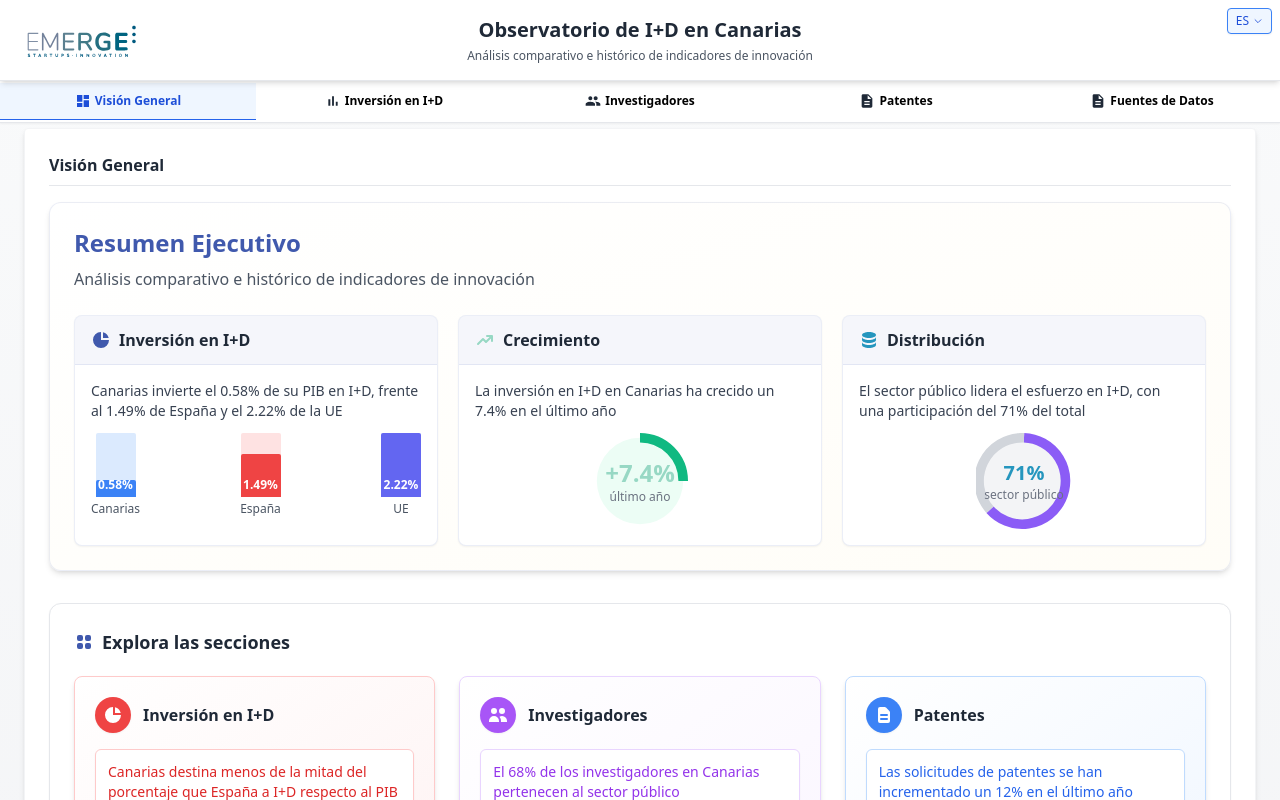
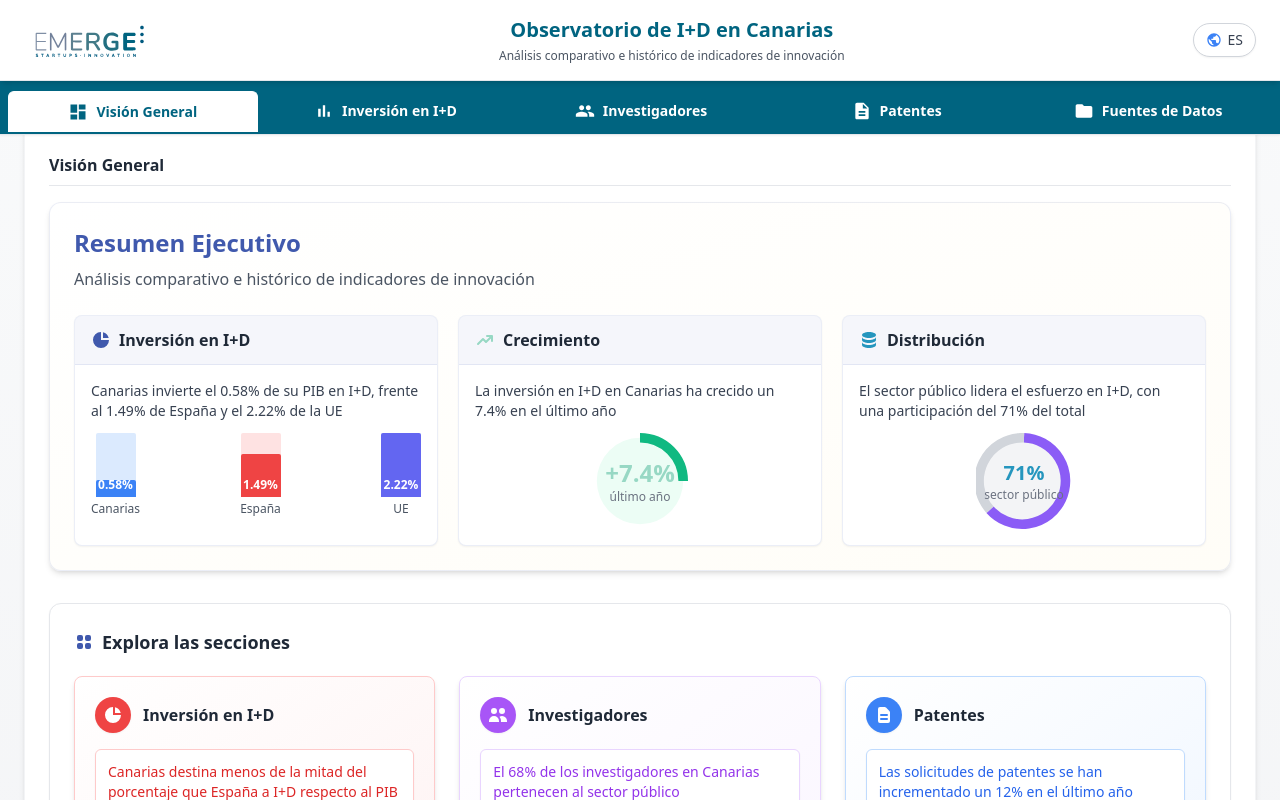
Before and after one commit to dani-rios-data/emerge, a React (Vite) app: page / in a window 1280 px wide. Shown: the top 800 px of the page. Built offline with nearby package versions, Linux system fonts and the light colour scheme.

Commit message:
update nav bar

```diff
--- a/src/App.tsx
+++ b/src/App.tsx
@@ -54,35 +54,35 @@ const App: React.FC = () => {
       {/* Contenedor para elementos fijos */}
       <div className="fixed top-0 left-0 right-0 z-30">
         {/* Header con logo integrado */}
-        <header className="bg-white py-4 px-2 shadow-md border-b border-gray-200 relative">
+        <header className="bg-white py-4 px-6 shadow-md border-b border-gray-200 relative flex items-center justify-between">
           {/* Logo en el lado izquierdo, perfectamente centrado verticalmente */}
-          <div className="absolute left-4 top-1/2 transform -translate-y-1/2">
+          <div className="flex-shrink-0">
             <img src="/emerge_logo.svg" alt="EMERGE Logo" className="h-12" />
           </div>
 
-          <div className="max-w-3xl mx-auto text-center">
-            <h1 className="text-xl font-bold text-gray-800 mb-1">{t('title')}</h1>
+          <div className="flex-grow text-center">
+            <h1 className="text-xl font-bold mb-1" style={{ color: '#006480' }}>{t('title')}</h1>
             <p className="text-xs text-gray-600 font-normal">{t('subtitle')}</p>
           </div>
 
-          {/* Selector de idioma en la esquina superior derecha */}
-          <div className="absolute top-2 right-2 z-50">
+          {/* Selector de idioma alineado verticalmente al centro */}
+          <div className="flex-shrink-0 flex items-center">
             <div className="relative">
               <button
                 onClick={() => setShowLangDropdown(!showLangDropdown)}
-                className="px-2 py-1 border border-blue-500 rounded bg-blue-50 text-blue-700 text-xs font-medium hover:bg-blue-100 flex items-center shadow-sm transition-all hover:shadow"
+                className="px-3 py-1.5 border border-gray-300 rounded-full bg-white text-gray-700 text-sm font-medium hover:bg-gray-50 flex items-center shadow-sm transition-all"
               >
+                <svg className="w-4 h-4 mr-1.5 text-blue-500" fill="currentColor" viewBox="0 0 24 24" xmlns="http://www.w3.org/2000/svg">
+                  <path d="M12 2C6.48 2 2 6.48 2 12s4.48 10 10 10 10-4.48 10-10S17.52 2 12 2zm-1 17.93c-3.95-.49-7-3.85-7-7.93 0-.62.08-1.21.21-1.79L9 15v1c0 1.1.9 2 2 2v1.93zm6.9-2.54c-.26-.81-1-1.39-1.9-1.39h-1v-3c0-.55-.45-1-1-1H8v-2h2c.55 0 1-.45 1-1V7h2c1.1 0 2-.9 2-2v-.41c2.93 1.19 5 4.06 5 7.41 0 2.08-.8 3.97-2.1 5.39z" />
+                </svg>
                 {language === 'es' ? 'ES' : 'EN'}
-                <svg className="ml-1 w-2.5 h-2.5" fill="none" stroke="currentColor" viewBox="0 0 24 24" xmlns="http://www.w3.org/2000/svg">
-                  <path strokeLinecap="round" strokeLinejoin="round" strokeWidth={2} d="M19 9l-7 7-7-7" />
-                </svg>
               </button>
 
               {showLangDropdown && (
-                <div className="absolute right-0 mt-0.5 w-12 bg-white border border-gray-200 rounded shadow-md ring-1 ring-black ring-opacity-5">
+                <div className="absolute right-0 mt-1 w-20 bg-white border border-gray-200 rounded shadow-md ring-1 ring-black ring-opacity-5 z-50">
                   <button
                     onClick={toggleLanguage}
-                    className="block w-full text-center px-1.5 py-1 text-xs font-medium hover:bg-blue-50 transition-colors duration-150"
+                    className="block w-full text-center px-2 py-1.5 text-sm font-medium hover:bg-gray-50 transition-colors duration-150"
                   >
                     {language === 'es' ? 'EN' : 'ES'}
                   </button>
@@ -93,87 +93,97 @@ const App: React.FC = () => {
         </header>
 
         {/* Navigation - ancho completo, justo debajo del header */}
-        <nav className="bg-white shadow-sm w-full border-b border-gray-200 py-0.5">
+        <nav style={{ backgroundColor: '#006480' }} className="shadow-sm w-full border-b py-0.5" >
           <div className="max-w-7xl mx-auto">
-            <ul className="flex">
+            <ul className="flex pt-2 px-2">
               <li
-                className={`cursor-pointer px-2 py-2.5 text-center flex-1 border-b transition-all duration-200 ${activeTab === 'overview' ? 'border-blue-600 bg-blue-50 text-blue-700 font-medium' : 'border-transparent hover:bg-gray-50 hover:border-gray-300'}`}
+                className={`cursor-pointer py-2.5 px-4 text-center flex-1 transition-all duration-200 rounded-t-md ${activeTab === 'overview' ? 'bg-white border-l border-r border-t border-white font-medium' : 'text-white hover:bg-opacity-80'}`}
+                style={{ color: activeTab === 'overview' ? '#006480' : 'white' }}
                 onClick={() => setActiveTab('overview')}
               >
                 <div className="flex items-center justify-center">
                   <svg
-                    className={`w-4 h-4 mr-1 ${activeTab === 'overview' ? 'text-blue-700' : 'text-gray-800'}`}
+                    className={`w-5 h-5 mr-2`}
+                    style={{ color: activeTab === 'overview' ? '#006480' : 'white' }}
                     fill="currentColor"
                     viewBox="0 0 24 24"
                     xmlns="http://www.w3.org/2000/svg"
                   >
                     <path d="M3 13h8V3H3v10zm0 8h8v-6H3v6zm10 0h8V11h-8v10zm0-18v6h8V3h-8z" />
                   </svg>
-                  <span className="text-xs font-semibold">{t('overview')}</span>
+                  <span className="text-sm font-semibold">{t('overview')}</span>
                 </div>
               </li>
               <li
-                className={`cursor-pointer px-2 py-2.5 text-center flex-1 border-b transition-all duration-200 ${activeTab === 'investment' ? 'border-blue-600 bg-blue-50 text-blue-700 font-medium' : 'border-transparent hover:bg-gray-50 hover:border-gray-300'}`}
+                className={`cursor-pointer py-2.5 px-4 text-center flex-1 transition-all duration-200 rounded-t-md mx-1 ${activeTab === 'investment' ? 'bg-white border-l border-r border-t border-white font-medium' : 'text-white hover:bg-opacity-80'}`}
+                style={{ color: activeTab === 'investment' ? '#006480' : 'white' }}
                 onClick={() => setActiveTab('investment')}
               >
                 <div className="flex items-center justify-center">
                   <svg
-                    className={`w-4 h-4 mr-1 ${activeTab === 'investment' ? 'text-blue-700' : 'text-gray-800'}`}
+                    className={`w-5 h-5 mr-2`}
+                    style={{ color: activeTab === 'investment' ? '#006480' : 'white' }}
                     fill="currentColor"
                     viewBox="0 0 24 24"
                     xmlns="http://www.w3.org/2000/svg"
                   >
                     <path d="M5 9.2h3V19H5V9.2zM10.6 5h2.8v14h-2.8V5zm5.6 8H19v6h-2.8v-6z" />
                   </svg>
-                  <span className="text-xs font-semibold">{t('investment')}</span>
+                  <span className="text-sm font-semibold">{t('investment')}</span>
                 </div>
               </li>
               <li
-                className={`cursor-pointer px-2 py-2.5 text-center flex-1 border-b transition-all duration-200 ${activeTab === 'researchers' ? 'border-blue-600 bg-blue-50 text-blue-700 font-medium' : 'border-transparent hover:bg-gray-50 hover:border-gray-300'}`}
+                className={`cursor-pointer py-2.5 px-4 text-center flex-1 transition-all duration-200 rounded-t-md mx-1 ${activeTab === 'researchers' ? 'bg-white border-l border-r border-t border-white font-medium' : 'text-white hover:bg-opacity-80'}`}
+                style={{ color: activeTab === 'researchers' ? '#006480' : 'white' }}
                 onClick={() => setActiveTab('researchers')}
               >
                 <div className="flex items-center justify-center">
                   <svg
-                    className={`w-4 h-4 mr-1 ${activeTab === 'researchers' ? 'text-blue-700' : 'text-gray-800'}`}
+                    className={`w-5 h-5 mr-2`}
+                    style={{ color: activeTab === 'researchers' ? '#006480' : 'white' }}
                     fill="currentColor"
                     viewBox="0 0 24 24"
                     xmlns="http://www.w3.org/2000/svg"
                   >
                     <path d="M16 11c1.66 0 2.99-1.34 2.99-3S17.66 5 16 5c-1.66 0-3 1.34-3 3s1.34 3 3 3zm-8 0c1.66 0 2.99-1.34 2.99-3S9.66 5 8 5C6.34 5 5 6.34 5 8s1.34 3 3 3zm0 2c-2.33 0-7 1.17-7 3.5V19h14v-2.5c0-2.33-4.67-3.5-7-3.5zm8 0c-.29 0-.62.02-.97.05 1.16.84 1.97 1.97 1.97 3.45V19h6v-2.5c0-2.33-4.67-3.5-7-3.5z" />
                   </svg>
-                  <span className="text-xs font-semibold">{t('researchers')}</span>
+                  <span className="text-sm font-semibold">{t('researchers')}</span>
                 </div>
               </li>
               <li
-                className={`cursor-pointer px-2 py-2.5 text-center flex-1 border-b transition-all duration-200 ${activeTab === 'patents' ? 'border-blue-600 bg-blue-50 text-blue-700 font-medium' : 'border-transparent hover:bg-gray-50 hover:border-gray-300'}`}
+                className={`cursor-pointer py-2.5 px-4 text-center flex-1 transition-all duration-200 rounded-t-md mx-1 ${activeTab === 'patents' ? 'bg-white border-l border-r border-t border-white font-medium' : 'text-white hover:bg-opacity-80'}`}
+                style={{ color: activeTab === 'patents' ? '#006480' : 'white' }}
                 onClick={() => setActiveTab('patents')}
               >
                 <div className="flex items-center justify-center">
                   <svg
-                    className={`w-4 h-4 mr-1 ${activeTab === 'patents' ? 'text-blue-700' : 'text-gray-800'}`}
+                    className={`w-5 h-5 mr-2`}
+                    style={{ color: activeTab === 'patents' ? '#006480' : 'white' }}
                     fill="currentColor"
                     viewBox="0 0 24 24"
                     xmlns="http://www.w3.org/2000/svg"
                   >
                     <path d="M14 2H6c-1.1 0-1.99.9-1.99 2L4 20c0 1.1.89 2 1.99 2H18c1.1 0 2-.9 2-2V8l-6-6zm2 16H8v-2h8v2zm0-4H8v-2h8v2zm-3-5V3.5L18.5 9H13z" />
                   </svg>
-                  <span className="text-xs font-semibold">{t('patents')}</span>
+                  <span className="text-sm font-semibold">{t('patents')}</span>
                 </div>
               </li>
               <li
-                className={`cursor-pointer px-2 py-2.5 text-center flex-1 border-b transition-all duration-200 ${activeTab === 'sources' ? 'border-blue-600 bg-blue-50 text-blue-700 font-medium' : 'border-transparent hover:bg-gray-50 hover:border-gray-300'}`}
+                className={`cursor-pointer py-2.5 px-4 text-center flex-1 transition-all duration-200 rounded-t-md ${activeTab === 'sources' ? 'bg-white border-l border-r border-t border-white font-medium' : 'text-white hover:bg-opacity-80'}`}
+                style={{ color: activeTab === 'sources' ? '#006480' : 'white' }}
                 onClick={() => setActiveTab('sources')}
               >
                 <div className="flex items-center justify-center">
                   <svg
-                    className={`w-4 h-4 mr-1 ${activeTab === 'sources' ? 'text-blue-700' : 'text-gray-800'}`}
+                    className={`w-5 h-5 mr-2`}
+                    style={{ color: activeTab === 'sources' ? '#006480' : 'white' }}
                     fill="currentColor"
                     viewBox="0 0 24 24"
                     xmlns="http://www.w3.org/2000/svg"
                   >
-                    <path d="M14 2H6c-1.1 0-1.99.9-1.99 2L4 20c0 1.1.89 2 1.99 2H18c1.1 0 2-.9 2-2V8l-6-6zm2 16H8v-2h8v2zm0-4H8v-2h8v2zm-3-5V3.5L18.5 9H13z" />
+                    <path d="M10 4H4c-1.1 0-1.99.9-1.99 2L2 18c0 1.1.9 2 2 2h16c1.1 0 2-.9 2-2V8c0-1.1-.9-2-2-2h-8l-2-2z" />
                   </svg>
-                  <span className="text-xs font-semibold">{t('sources')}</span>
+                  <span className="text-sm font-semibold">{t('sources')}</span>
                 </div>
               </li>
             </ul>
--- a/src/components/Navbar.tsx
+++ b/src/components/Navbar.tsx
@@ -1,4 +1,4 @@
-import React from 'react';
+import React, { CSSProperties } from 'react';
 import { useLanguage } from '../contexts/LanguageContext';
 import { TabType } from '../types';
 
@@ -13,18 +13,47 @@ const NavBar: React.FC<NavBarProps> = ({ activeTab, setActiveTab }) => {
   // Esta función ayuda a convertir literales de cadena a TabType de forma segura
   const tabValue = (value: string): TabType => value as TabType;
 
+  const navStyle: CSSProperties = {
+    background: '#1a4bbd', // Azul más vibrante como en la imagen
+    padding: '8px 16px 0',
+    boxShadow: '0 2px 4px rgba(0, 0, 0, 0.1)'
+  };
+
+  const tabStyle = (isActive: boolean): CSSProperties => ({
+    backgroundColor: isActive ? '#FFFFFF' : 'transparent',
+    color: isActive ? '#1a4bbd' : '#FFFFFF', // Texto azul para tab activo, blanco para inactivo
+    fontWeight: isActive ? '600' : '500',
+    padding: '12px 20px',
+    display: 'flex',
+    alignItems: 'center',
+    borderTopLeftRadius: '6px',
+    borderTopRightRadius: '6px',
+    borderBottom: 'none',
+    borderLeft: isActive ? '1px solid #FFFFFF' : 'none',
+    borderRight: isActive ? '1px solid #FFFFFF' : 'none',
+    borderTop: isActive ? '2px solid #FFFFFF' : 'none',
+    marginRight: '4px',
+    transition: 'all 0.2s ease',
+    position: isActive ? 'relative' : undefined,
+    top: isActive ? '1px' : undefined
+  });
+
+  const iconStyle: CSSProperties = {
+    marginRight: '8px',
+    width: '20px',
+    height: '20px'
+  };
+
   return (
-    <nav className="bg-white rounded-lg shadow-md overflow-hidden">
-      <ul className="flex">
-        <li
-          className={`cursor-pointer py-4 px-6 text-center flex-1 font-medium transition-colors duration-200 ${
-            activeTab === 'overview' ? 'bg-blue-600 text-white' : 'hover:bg-blue-100'
-          }`}
+    <div style={navStyle} className="w-full">
+      <div className="flex">
+        <button
+          style={tabStyle(activeTab === 'overview')}
           onClick={() => setActiveTab('overview')}
+          className="focus:outline-none"
         >
-          <div className="flex items-center justify-center">
           <svg
-              className={`w-5 h-5 mr-2 ${activeTab === 'overview' ? 'text-white' : 'text-gray-800'}`}
+            style={iconStyle}
             fill="currentColor"
             viewBox="0 0 24 24"
             xmlns="http://www.w3.org/2000/svg"
@@ -32,17 +61,15 @@ const NavBar: React.FC<NavBarProps> = ({ activeTab, setActiveTab }) => {
             <path d="M3 13h8V3H3v10zm0 8h8v-6H3v6zm10 0h8V11h-8v10zm0-18v6h8V3h-8z" />
           </svg>
           <span>{t('overview')}</span>
-          </div>
-        </li>
-        <li
-          className={`cursor-pointer py-4 px-6 text-center flex-1 font-medium transition-colors duration-200 ${
-            activeTab === tabValue('investment') ? 'bg-blue-600 text-white' : 'hover:bg-blue-100'
-          }`}
+        </button>
+
+        <button
+          style={tabStyle(activeTab === tabValue('investment'))}
           onClick={() => setActiveTab(tabValue('investment'))}
+          className="focus:outline-none"
         >
-          <div className="flex items-center justify-center">
           <svg
-              className={`w-5 h-5 mr-2 ${activeTab === tabValue('investment') ? 'text-white' : 'text-gray-800'}`}
+            style={iconStyle}
             fill="currentColor"
             viewBox="0 0 24 24"
             xmlns="http://www.w3.org/2000/svg"
@@ -50,17 +77,15 @@ const NavBar: React.FC<NavBarProps> = ({ activeTab, setActiveTab }) => {
             <path d="M5 9.2h3V19H5V9.2zM10.6 5h2.8v14h-2.8V5zm5.6 8H19v6h-2.8v-6z" />
           </svg>
           <span>{t('investment')}</span>
-          </div>
-        </li>
-        <li
-          className={`cursor-pointer py-4 px-6 text-center flex-1 font-medium transition-colors duration-200 ${
-            activeTab === 'researchers' ? 'bg-blue-600 text-white' : 'hover:bg-blue-100'
-          }`}
+        </button>
+
+        <button
+          style={tabStyle(activeTab === 'researchers')}
           onClick={() => setActiveTab('researchers')}
+          className="focus:outline-none"
         >
-          <div className="flex items-center justify-center">
           <svg
-              className={`w-5 h-5 mr-2 ${activeTab === 'researchers' ? 'text-white' : 'text-gray-800'}`}
+            style={iconStyle}
             fill="currentColor"
             viewBox="0 0 24 24"
             xmlns="http://www.w3.org/2000/svg"
@@ -68,17 +93,15 @@ const NavBar: React.FC<NavBarProps> = ({ activeTab, setActiveTab }) => {
             <path d="M16 11c1.66 0 2.99-1.34 2.99-3S17.66 5 16 5c-1.66 0-3 1.34-3 3s1.34 3 3 3zm-8 0c1.66 0 2.99-1.34 2.99-3S9.66 5 8 5C6.34 5 5 6.34 5 8s1.34 3 3 3zm0 2c-2.33 0-7 1.17-7 3.5V19h14v-2.5c0-2.33-4.67-3.5-7-3.5zm8 0c-.29 0-.62.02-.97.05 1.16.84 1.97 1.97 1.97 3.45V19h6v-2.5c0-2.33-4.67-3.5-7-3.5z" />
           </svg>
           <span>{t('researchers')}</span>
-          </div>
-        </li>
-        <li
-          className={`cursor-pointer py-4 px-6 text-center flex-1 font-medium transition-colors duration-200 ${
-            activeTab === 'patents' ? 'bg-blue-600 text-white' : 'hover:bg-blue-100'
-          }`}
+        </button>
+
+        <button
+          style={tabStyle(activeTab === 'patents')}
           onClick={() => setActiveTab('patents')}
+          className="focus:outline-none"
         >
-          <div className="flex items-center justify-center">
           <svg
-              className={`w-5 h-5 mr-2 ${activeTab === 'patents' ? 'text-white' : 'text-gray-800'}`}
+            style={iconStyle}
             fill="currentColor"
             viewBox="0 0 24 24"
             xmlns="http://www.w3.org/2000/svg"
@@ -86,28 +109,25 @@ const NavBar: React.FC<NavBarProps> = ({ activeTab, setActiveTab }) => {
             <path d="M14 2H6c-1.1 0-1.99.9-1.99 2L4 20c0 1.1.89 2 1.99 2H18c1.1 0 2-.9 2-2V8l-6-6zm2 16H8v-2h8v2zm0-4H8v-2h8v2zm-3-5V3.5L18.5 9H13z" />
           </svg>
           <span>{t('patents')}</span>
-          </div>
-        </li>
-        <li
-          className={`cursor-pointer py-4 px-6 text-center flex-1 font-medium transition-colors duration-200 ${
-            activeTab === tabValue('sources') ? 'bg-blue-600 text-white' : 'hover:bg-blue-100'
-          }`}
+        </button>
+
+        <button
+          style={tabStyle(activeTab === tabValue('sources'))}
           onClick={() => setActiveTab(tabValue('sources'))}
+          className="focus:outline-none"
         >
-          <div className="flex items-center justify-center">
           <svg
-              className={`w-5 h-5 mr-2 ${activeTab === tabValue('sources') ? 'text-white' : 'text-gray-800'}`}
+            style={iconStyle}
             fill="currentColor"
             viewBox="0 0 24 24"
             xmlns="http://www.w3.org/2000/svg"
           >
-              <path d="M19 3H5c-1.1 0-2 .9-2 2v14c0 1.1.9 2 2 2h14c1.1 0 2-.9 2-2V5c0-1.1-.9-2-2-2zm-2 5h-1.5v5.5H11V13h3.5v-1.5h-3.5V9H17V8zm-8 10H7.5v-1.5h-2V9H4v7.5h3.5V18H9v-1.5z" />
+            <path d="M12 3C6.95 3 3.15 4.85 0 7.23L12 22 24 7.25C20.85 4.87 17.05 3 12 3zm1 13h-2v-6h2v6zm-2-8V6h2v2h-2z" />
           </svg>
           <span>{t('sources')}</span>
+        </button>
       </div>
-        </li>
-      </ul>
-    </nav>
+    </div>
   );
 };
 
```
Lines whose indentation alone changed are shown as unchanged.
